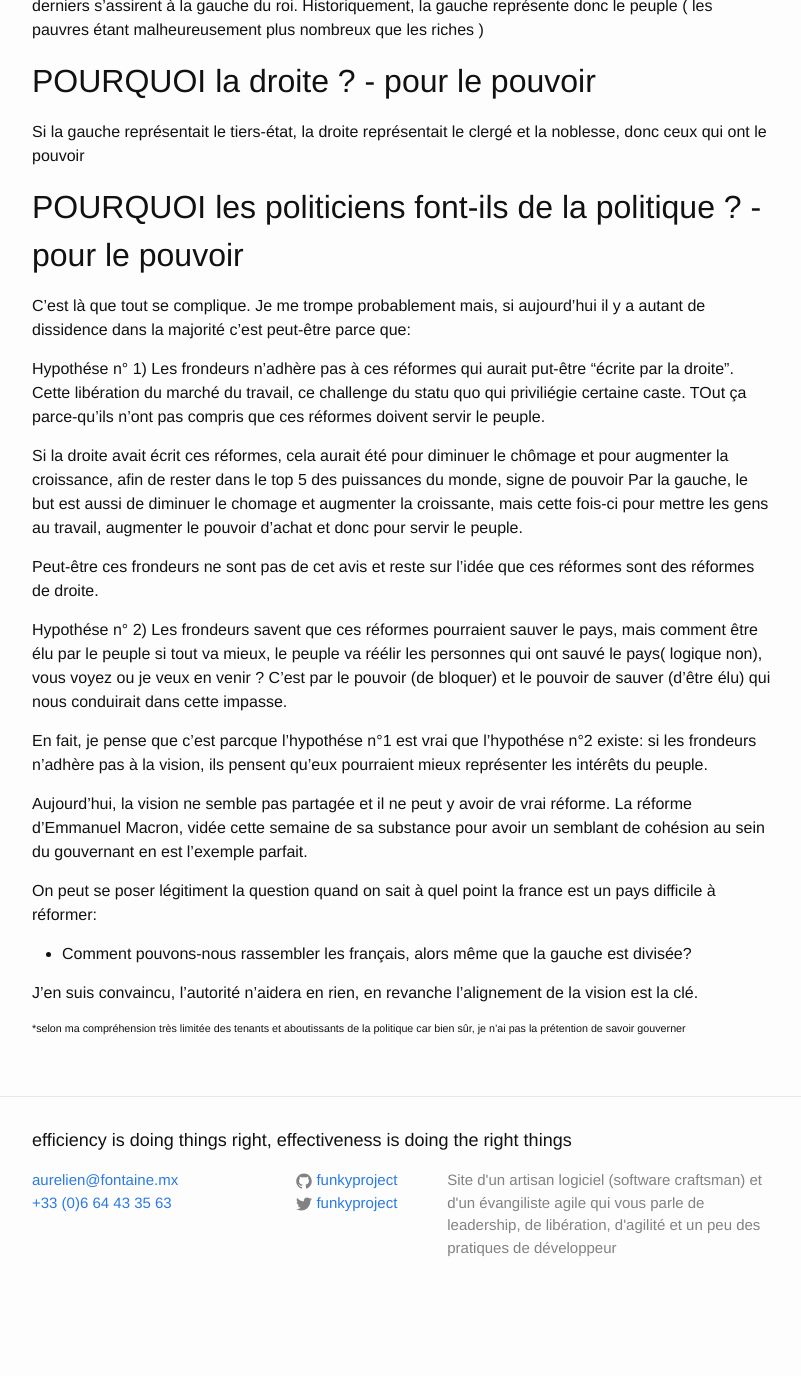
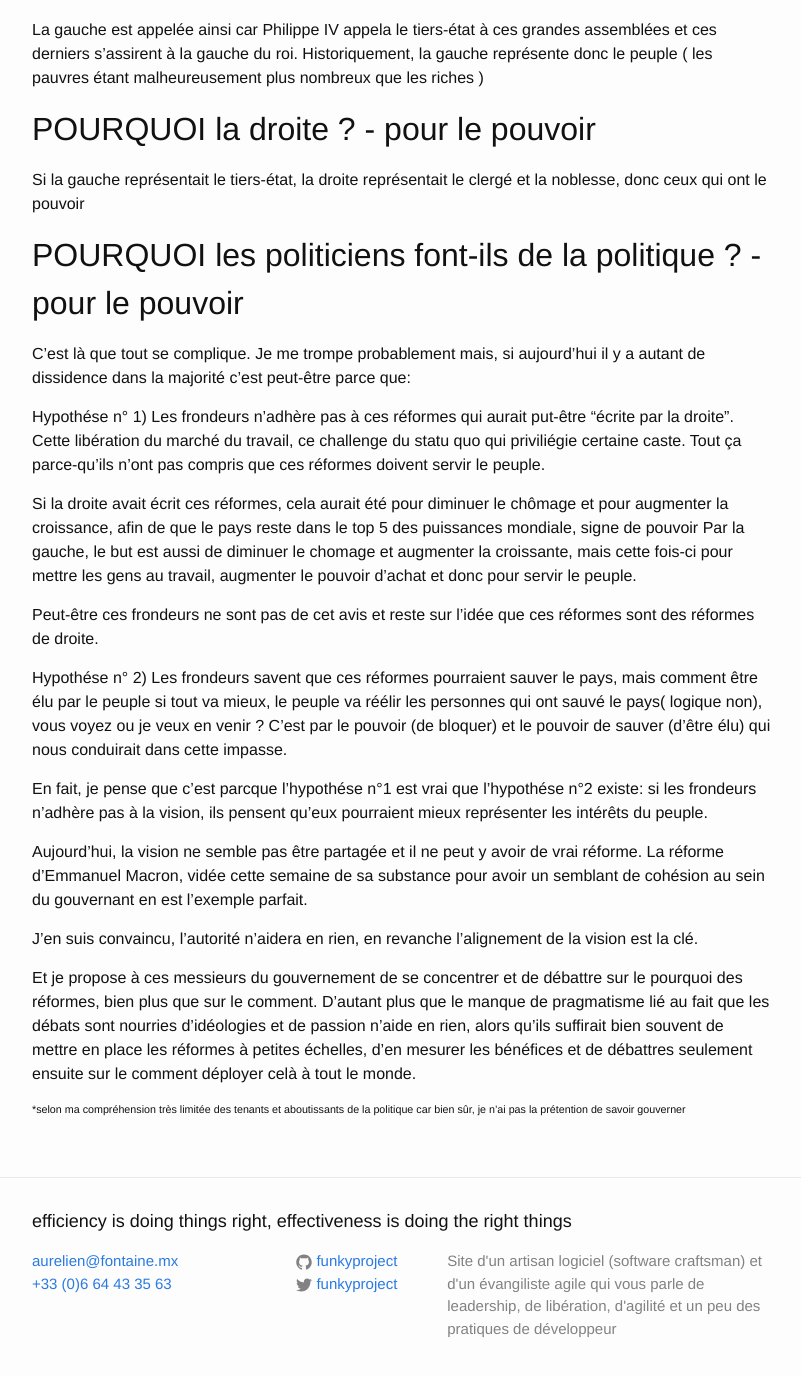
Before and after one commit to funkyproject/fontaine.mx, a Jekyll site: the page built from _posts/2014-12-08-politique-et-leadership.markdown, in a window 1280 px wide and 1400 px high, scrolled down 733 px. Shown: the top 1376 px of the window, without its empty margins (238-1039 px from the left). Built offline with Jekyll 4.4.1, drawn with Linux system fonts in a browser that asks for light colours; before the commit the page ends 2052 px from its top, so only the background shows below that; some of the changed text lies outside the part shown.

Commit message:
posts(politique-et-leadership): Add post

```diff
--- a/_posts/2014-12-08-politique-et-leadership.markdown
+++ b/_posts/2014-12-08-politique-et-leadership.markdown
@@ -9,18 +9,20 @@ Ce lundi 8 décembre, sur la radio BFM lors de l'émission de Fabrice Lundy,
 un invité au micro parlait du besoin urgent d'avoir un leader à la tête du gouvernement.
 
 
-Une petite voix à l'intérieur de moi disait : "mais oui, il a tout compris"*  jusqu'au moment ou ce même invité parla d'autorité.
+Une petite voix à l'intérieur de moi dit : "mais oui, il a tout compris"*  jusqu'au moment ou ce même invité parla d'autorité que devrait avoir ce leader.
+
+Quoi, leaedership et autorité ?
+
 Cette autorité dont on a besoin (selon moi) pour imposer une vision.
 
 Alors je me suis posé ces questions:
 
 - Pourquoi ce leader aurait-il besoin d'autorité ?
-
-- Son rôle n'est-il pas de faire adhérer le plus grand nombre à la vision ?
-
+- Son rôle n'est-il pas de faire adhérer (et non contraindre) le plus grand nombre à la vision ?
 - Mais au fait, pourquoi cette majorité n'adhère pas à l'actuelle vision du président et de son premier ministre ?
 
-MA réponse se concentre sur le POURQUOI ?
+
+J'ai besoin alors d'y voir plus clair sur le pourquoi des choses. Voici mes réflexions :
 
 
 ##POURQUOI la gauche existe ? - pour le peuple
@@ -39,9 +41,9 @@ Si la gauche représentait le tiers-état, la droite représentait le clergé et
 C'est là que tout se complique. Je me trompe probablement mais, si aujourd'hui il y a autant de dissidence dans la majorité c'est peut-être parce que:
 
 Hypothése n° 1) Les frondeurs n'adhère pas à ces réformes qui aurait put-être "écrite par la droite". Cette libération du marché du travail,
-ce challenge du statu quo qui priviliégie certaine caste. TOut ça parce-qu'ils n'ont pas compris que ces réformes doivent servir le peuple.
+ce challenge du statu quo qui priviliégie certaine caste. Tout ça parce-qu'ils n'ont pas compris que ces réformes doivent servir le peuple.
 
-Si la droite avait écrit ces réformes, cela aurait été pour diminuer le chômage et pour augmenter la croissance, afin de rester dans le top 5 des puissances du monde, signe de pouvoir
+Si la droite avait écrit ces réformes, cela aurait été pour diminuer le chômage et pour augmenter la croissance, afin de que le pays reste dans le top 5 des puissances mondiale, signe de pouvoir
 Par la gauche, le but est aussi de diminuer le chomage et augmenter la croissante, mais cette fois-ci pour mettre les gens au travail, augmenter le pouvoir d'achat et donc pour servir le peuple.
 
 Peut-être ces frondeurs ne sont pas de cet avis et reste sur l'idée que ces réformes sont des réformes de droite.
@@ -53,14 +55,13 @@ C'est par le pouvoir (de bloquer) et le pouvoir de sauver (d'être élu) qui nou
 En fait, je pense que c'est parcque l'hypothése n°1 est vrai que l'hypothése n°2 existe: si les frondeurs n'adhère pas à la vision, ils pensent qu'eux pourraient mieux représenter les intérêts du peuple.
 
 
-Aujourd'hui, la vision ne semble pas partagée et il ne peut y avoir de vrai réforme. La réforme d'Emmanuel Macron, vidée cette semaine de sa substance pour avoir un semblant de cohésion au sein du gouvernant en est l'exemple parfait.
-
-On peut se poser légitiment la question quand on sait à quel point la france est un pays difficile à réformer:
-
- - Comment pouvons-nous rassembler les français, alors même que la gauche est divisée?
-
+Aujourd'hui, la vision ne semble pas être partagée et il ne peut y avoir de vrai réforme. La réforme d'Emmanuel Macron, vidée cette semaine de sa substance pour avoir un semblant de cohésion au sein du gouvernant en est l'exemple parfait.
 
 J'en suis convaincu, l'autorité n'aidera en rien, en revanche l'alignement de la vision est la clé.
 
+Et je propose à ces messieurs du gouvernement de se concentrer et de débattre sur le pourquoi des réformes, bien plus que sur le comment.
+D'autant plus que le manque de pragmatisme lié  au fait que les débats sont nourries d'idéologies et de passion n'aide en rien,
+alors qu'ils suffirait bien souvent de mettre en place les réformes à petites échelles, d'en mesurer les bénéfices et de débattres seulement ensuite sur le comment déployer celà à tout le monde.
+
 
 ######*selon ma compréhension très limitée des tenants et aboutissants de la politique car bien sûr, je n'ai pas la prétention de savoir  gouverner
```
